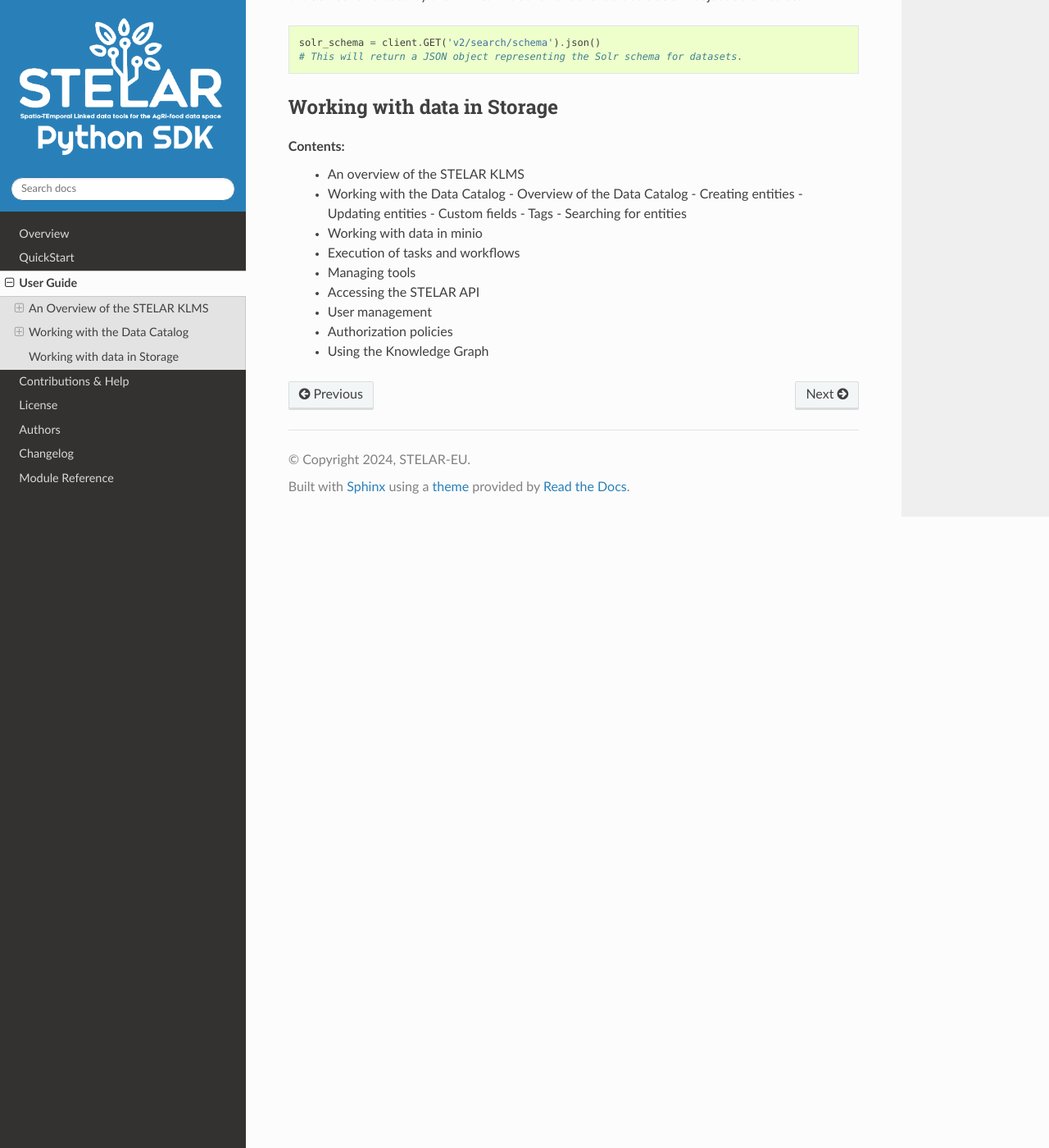
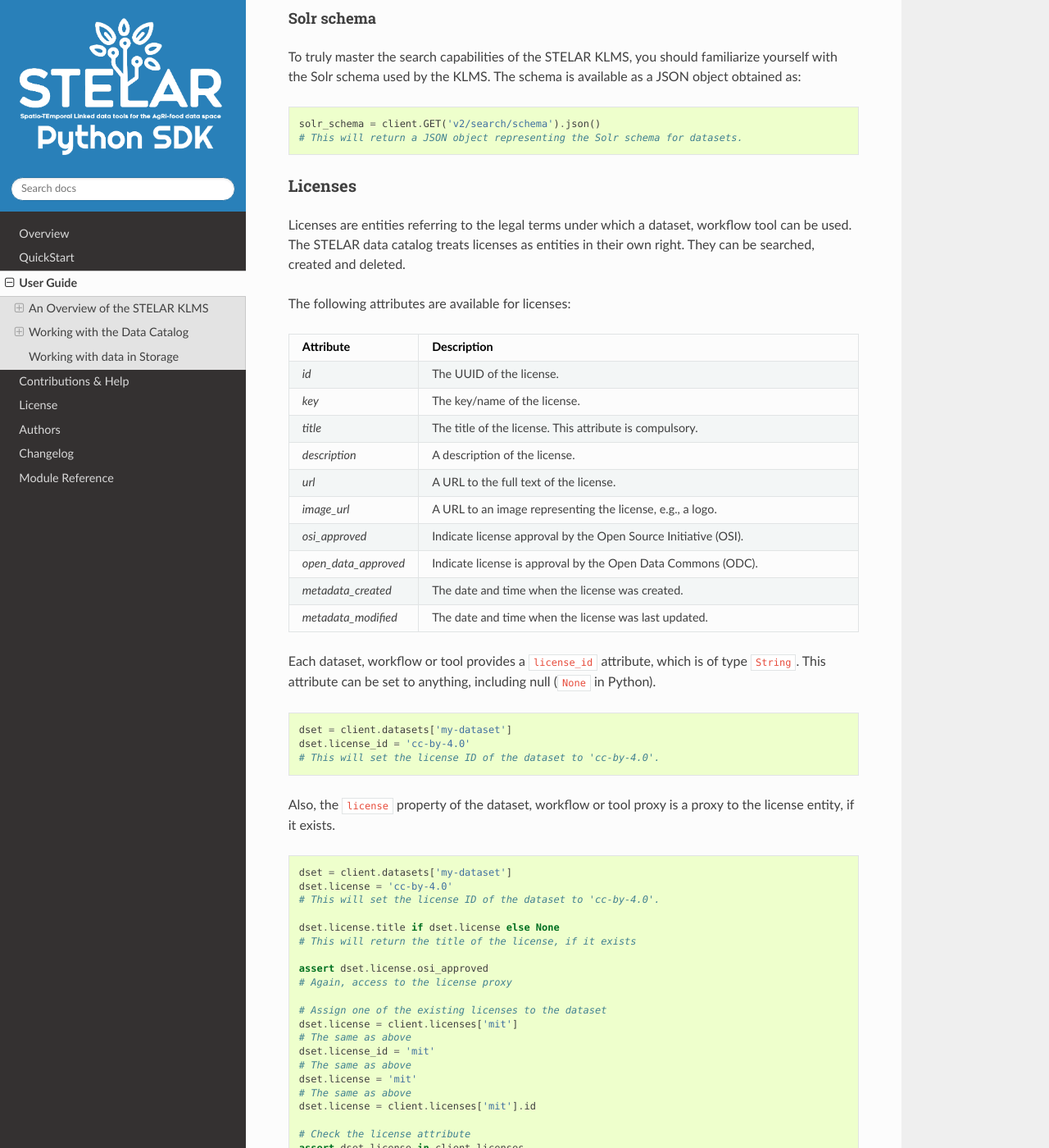
Before and after one commit to stelar-eu/stelar_client, a Sphinx documentation site: the page built from docs/userguide.rst, in a window 1280 px wide and 1400 px high, scrolled down 40447 px. Shown: the whole window at 82% size. Built offline with Sphinx 7.4.7 and the Read the Docs theme 3.1.0, drawn with Linux system fonts in a browser that asks for light colours; the version number is read from the project's files by our own code; some of the changed text lies outside the part shown.

Commit message:
Support for licenses is added.

```diff
--- a/docs/datacatalog.rst
+++ b/docs/datacatalog.rst
@@ -137,26 +137,32 @@
      - Proxy Type and Cursor Attribute
    * - Dataset
      - `Dataset` proxy type, accessible via `client.datasets`
+   * - Resource
+     - `Resource` proxy type, accessible via `client.resources`
    * - Process
      - `Process` proxy type, accessible via `client.processes`
+   * - Task
+     - `Task` proxy type, accessible via `client.tasks`
    * - Workflow
      - `Workflow` proxy type, accessible via `client.workflows`
    * - Tool
      - `Tool` proxy type, accessible via `client.tools`
-   * - Resource
-     - `Resource` proxy type, accessible via `client.resources`
    * - Organization
      - `Organization` proxy type, accessible via `client.organizations`
    * - Group
      - `Group` proxy type, accessible via `client.groups`
-   * - User
-     - `User` proxy type, accessible via `client.users`
-   * - Task
-     - `Task` proxy type, accessible via `client.tasks`
    * - Vocabulary
      - `Vocabulary` proxy type, accessible via `client.vocabularies`
    * - Tag
      - `Tag` proxy type, accessible via `client.tags`
+   * - License
+     - `License` proxy type, accessible via `client.licenses`
+   * - User
+     - `User` proxy type, accessible via `client.users`
+   * - ImageRegistryToken
+     - `ImageRegistryToken` proxy type, accessible via `client.image_registry_tokens`
+   * - Policy
+     - `Policy` proxy type, accessible via `client.policies`
 
 
 The state of a proxy
@@ -852,3 +858,83 @@
 
     solr_schema = client.GET('v2/search/schema').json()
     # This will return a JSON object representing the Solr schema for datasets.
+
+
+Licenses
+============================
+
+Licenses are entities referring to the legal terms under which a dataset,
+workflow tool can be used. The STELAR data catalog treats licenses as
+entities in their own right. They can be searched, created and deleted.
+
+The following attributes are available for licenses:
+
+.. list-table::
+  :widths: 20 80
+  :header-rows: 1
+
+  * - Attribute
+    - Description
+  * - `id`
+    - The UUID of the license.
+  * - `key`
+    - The key/name of the license.
+  * - `title`
+    - The title of the license. This attribute is compulsory.
+  * - `description`
+    - A description of the license.
+  * - `url`
+    - A URL to the full text of the license.
+  * - `image_url`
+    - A URL to an image representing the license, e.g., a logo.
+  * - `osi_approved`
+    - Indicate license approval by the Open Source Initiative (OSI).
+  * - `open_data_approved`
+    - Indicate license is approval by the Open Data Commons (ODC).
+  * - `metadata_created`
+    - The date and time when the license was created.
+  * - `metadata_modified`
+    - The date and time when the license was last updated.
+
+Each dataset, workflow or tool provides a ``license_id`` attribute, which is of
+type ``String``.  This attribute can be set to anything, including null (``None`` in Python).
+
+.. code-block:: python
+
+    dset = client.datasets['my-dataset']
+    dset.license_id = 'cc-by-4.0'
+    # This will set the license ID of the dataset to 'cc-by-4.0'.
+
+Also, the ``license`` property of the dataset, workflow or tool proxy
+is a proxy to the license entity, if it exists.
+
+.. code-block:: python
+
+    dset = client.datasets['my-dataset']
+    dset.license = 'cc-by-4.0'
+    # This will set the license ID of the dataset to 'cc-by-4.0'.
+
+    dset.license.title if dset.license else None
+    # This will return the title of the license, if it exists
+
+    assert dset.license.osi_approved
+    # Again, access to the license proxy
+
+    # Assign one of the existing licenses to the dataset
+    dset.license = client.licenses['mit']
+    # The same as above
+    dset.license_id = 'mit'
+    # The same as above
+    dset.license = 'mit'
+    # The same as above
+    dset.license = client.licenses['mit'].id
+
+    # Check the license attribute
+    assert dset.license in client.licenses
+
+
+
+
+
+Note that the ``license_id`` field need not
+contain a valid license UUID or key.
```
Also changed, not shown: 9 other files.
